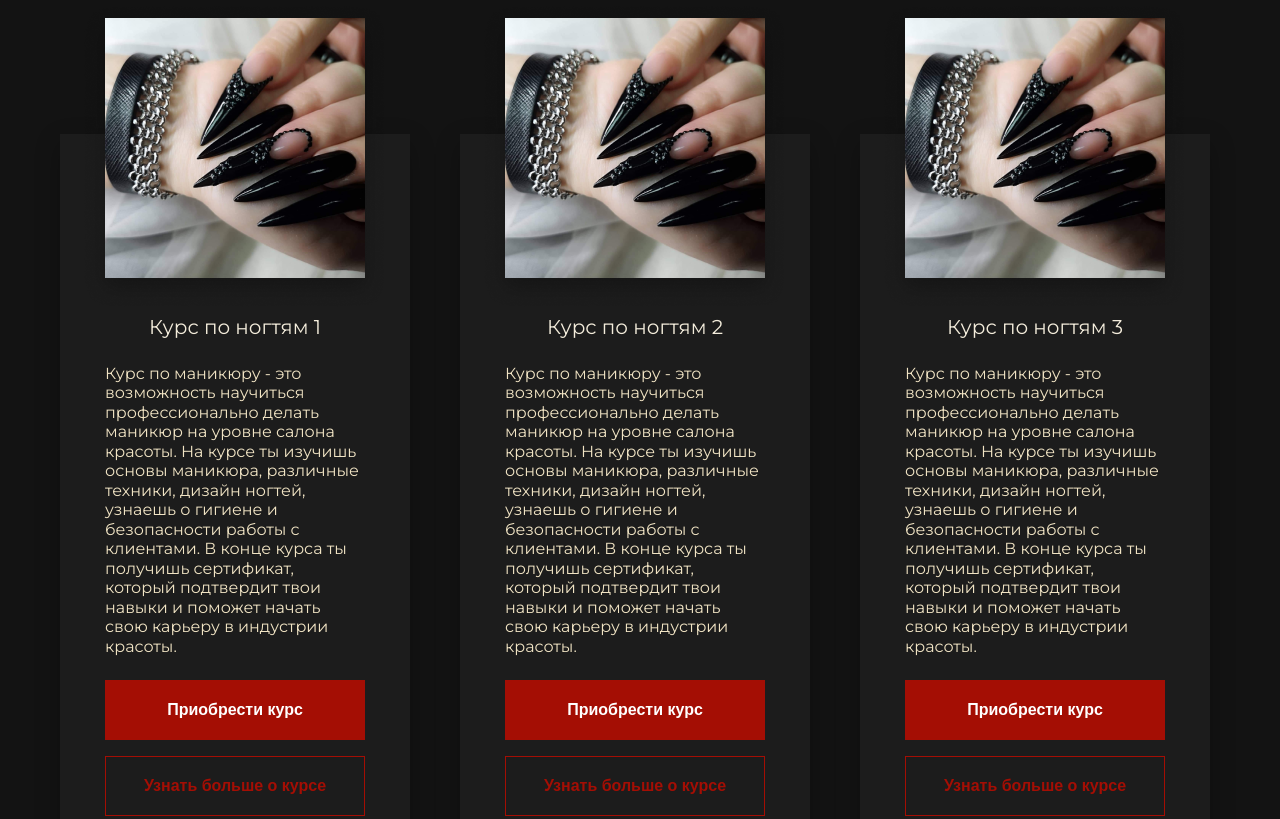
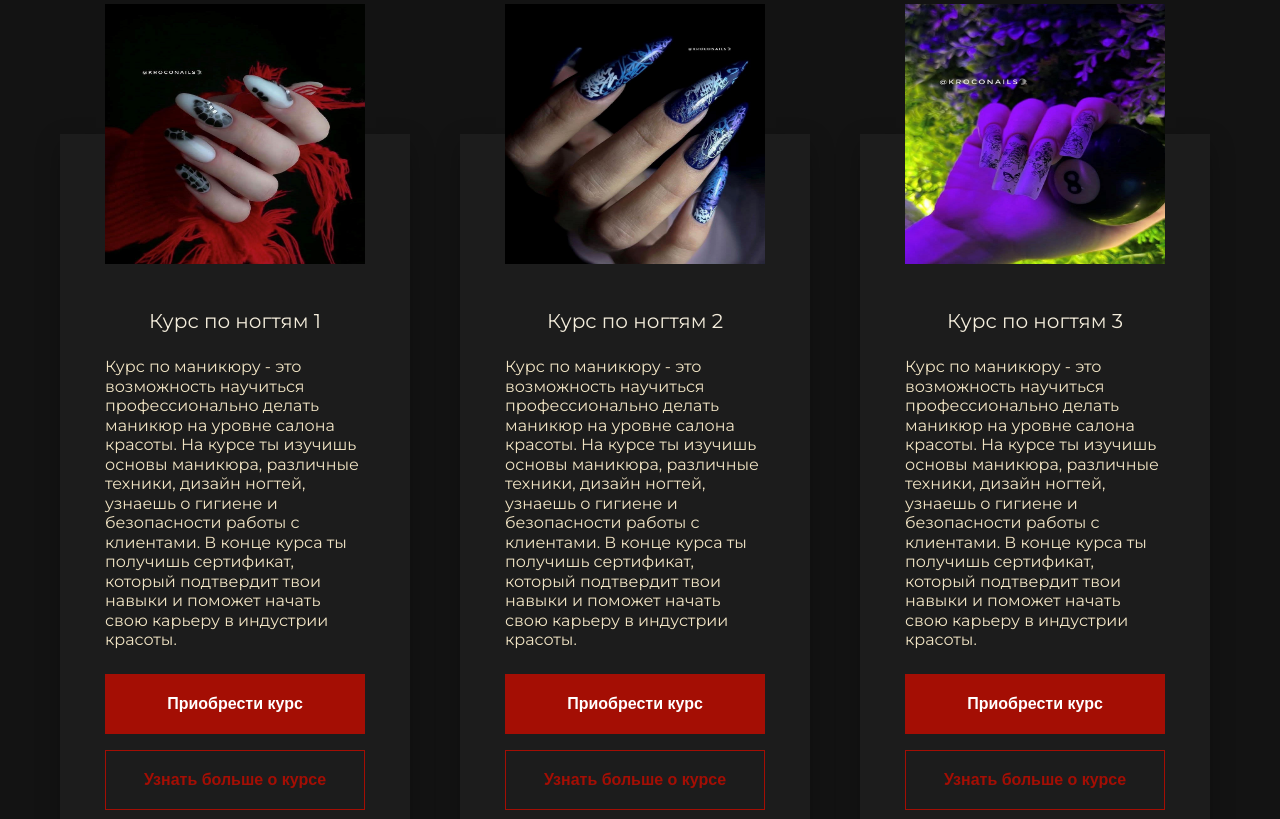
Before and after one commit to Tatikhmel/Front, a website: page index.html in a window 1280 px wide. Shown: the part 3994-4813 px from the top of the page. Drawn offline with Linux system fonts and the light colour scheme.

Commit message:
fix: workshop cards and img positioning

```diff
--- a/index.html
+++ b/index.html
@@ -106,7 +106,7 @@
           комплекс услуг, начиная от стандартного маникюра и педикюра,
           заканчивая дизайном ногтей и уходом за кожей рук. И, да, мы используем
           только качественные материалы, так что ты не останешься с маникюром,
-          который стерся через полчаса. Не тяни резину, записывайся к нам на
+          который сотрется через полчаса. Не тяни резину, записывайся к нам на
           прием и погрузись в мир незабываемого маникюра вместе с Kroconails!
         </p>
       </div>
@@ -221,11 +221,13 @@
       <div class="wrapper workshops__wrapper">
         <div class="workshop__cards-container">
           <div class="workshop__card">
-            <img
-              src="./img/Workshop_card.png"
+            <div class="workshop__card-imagebox">
+              <img
+              src="./img/slide_3.jpg"
               class="workshop__card-image"
               alt="workshop"
             />
+            </div>
             <p class="workshop__headline">Курс по ногтям 1</p>
             <p class="workshop__description">
               Курс по маникюру - это возможность научиться профессионально
@@ -235,21 +237,23 @@
               получишь сертификат, который подтвердит твои навыки и поможет
               начать свою карьеру в индустрии красоты.
             </p>
-            <button class="button_secondary workshop-purchaise__button">
+<div class="workshop__buttons"> <button class="button_secondary workshop__button">
               Приобрести курс
             </button>
             <button class="button_secondary workshop-learn-more__button">
               Узнать больше о курсе
-            </button>
+            </button></div>
           </div>
           </div>
           <div class="workshop__cards-container">
           <div class="workshop__card">
-            <img
-              src="./img/Workshop_card.png"
+                       <div class="workshop__card-imagebox">
+              <img
+              src="./img/slide_1.jpg"
               class="workshop__card-image"
               alt="workshop"
             />
+            </div>
             <p class="workshop__headline">Курс по ногтям 2</p>
             <p class="workshop__description">
               Курс по маникюру - это возможность научиться профессионально
@@ -259,21 +263,23 @@
               получишь сертификат, который подтвердит твои навыки и поможет
               начать свою карьеру в индустрии красоты.
             </p>
-            <button class="button_secondary workshop-purchaise__button">
+<div class="workshop__buttons"> <button class="button_secondary workshop__button">
               Приобрести курс
             </button>
             <button class="button_secondary workshop-learn-more__button">
               Узнать больше о курсе
-            </button>
+            </button></div>
           </div>
           </div>
           <div class="workshop__cards-container">
           <div class="workshop__card">
-            <img
-              src="./img/Workshop_card.png"
+                        <div class="workshop__card-imagebox">
+              <img
+              src="./img/slide_2.jpg"
               class="workshop__card-image"
               alt="workshop"
             />
+            </div>
             <p class="workshop__headline">Курс по ногтям 3</p>
             <p class="workshop__description">
               Курс по маникюру - это возможность научиться профессионально
@@ -283,12 +289,13 @@
               получишь сертификат, который подтвердит твои навыки и поможет
               начать свою карьеру в индустрии красоты.
             </p>
-            <button class="button_secondary workshop__button">
+            <div class="workshop__buttons"> <button class="button_secondary workshop__button">
               Приобрести курс
             </button>
             <button class="button_secondary workshop-learn-more__button">
               Узнать больше о курсе
-            </button>
+            </button></div>
+
           </div>
         </div>
         </div>
--- a/sass/base/_buttons.scss
+++ b/sass/base/_buttons.scss
@@ -16,6 +16,12 @@
     $weight: 600,
     $cursor: pointer
   );
+
+  &:hover {
+    background: transparent;
+    border: 2px solid $color-accent-additional;
+    color: $color-accent-additional;
+  }
 }
 
 .button_secondary {
--- a/sass/component/_footer.scss
+++ b/sass/component/_footer.scss
@@ -15,6 +15,7 @@
 .footer__column-left {
   text-align: start;
 }
+
 .footer__column-center {
   @include flex($width: 20%);
   text-align: start;
@@ -35,6 +36,7 @@
     $style: normal
   );
   margin-bottom: 4px;
+  cursor: pointer;
 }
 
 .footer__branding {
--- a/sass/component/_header.scss
+++ b/sass/component/_header.scss
@@ -24,6 +24,7 @@
 }
 
 .hamburger {
+  cursor: pointer;
   margin-top: 20px;
   background-color: $color-accent;
   @include image($width: 40px, $height: 4px, $radius: 0px);
--- a/sass/component/_products.scss
+++ b/sass/component/_products.scss
@@ -3,7 +3,6 @@
 @import "abstract/mixin";
 
 .product__card {
-  position: relative;
   width: 260px;
   background-color: $color-background-light;
   text-align: center;
--- a/sass/component/_workshops.scss
+++ b/sass/component/_workshops.scss
@@ -6,6 +6,9 @@
   display: flex;
   flex-direction: row;
   gap: 50px;
+}
+
+.workshop__card-image {
 }
 
 .workshops__headline {
@@ -21,7 +24,23 @@
 }
 
 .workshop__card {
-  transform: translateY(-130px);
+  display: flex;
+  flex-direction: column;
+  margin: auto;
+}
+
+.workshop__card-imagebox {
+  position: relative;
+  margin-bottom: 50%;
+}
+
+.workshop__card-image {
+  width: 260px;
+  height: 260px;
+  position: absolute;
+  bottom: 50%;
+  left: 50%;
+  transform: translate(-50%, 50%);
 }
 
 .workshop__type {
```
Also changed, not shown: css/style.css, 1 other file.
